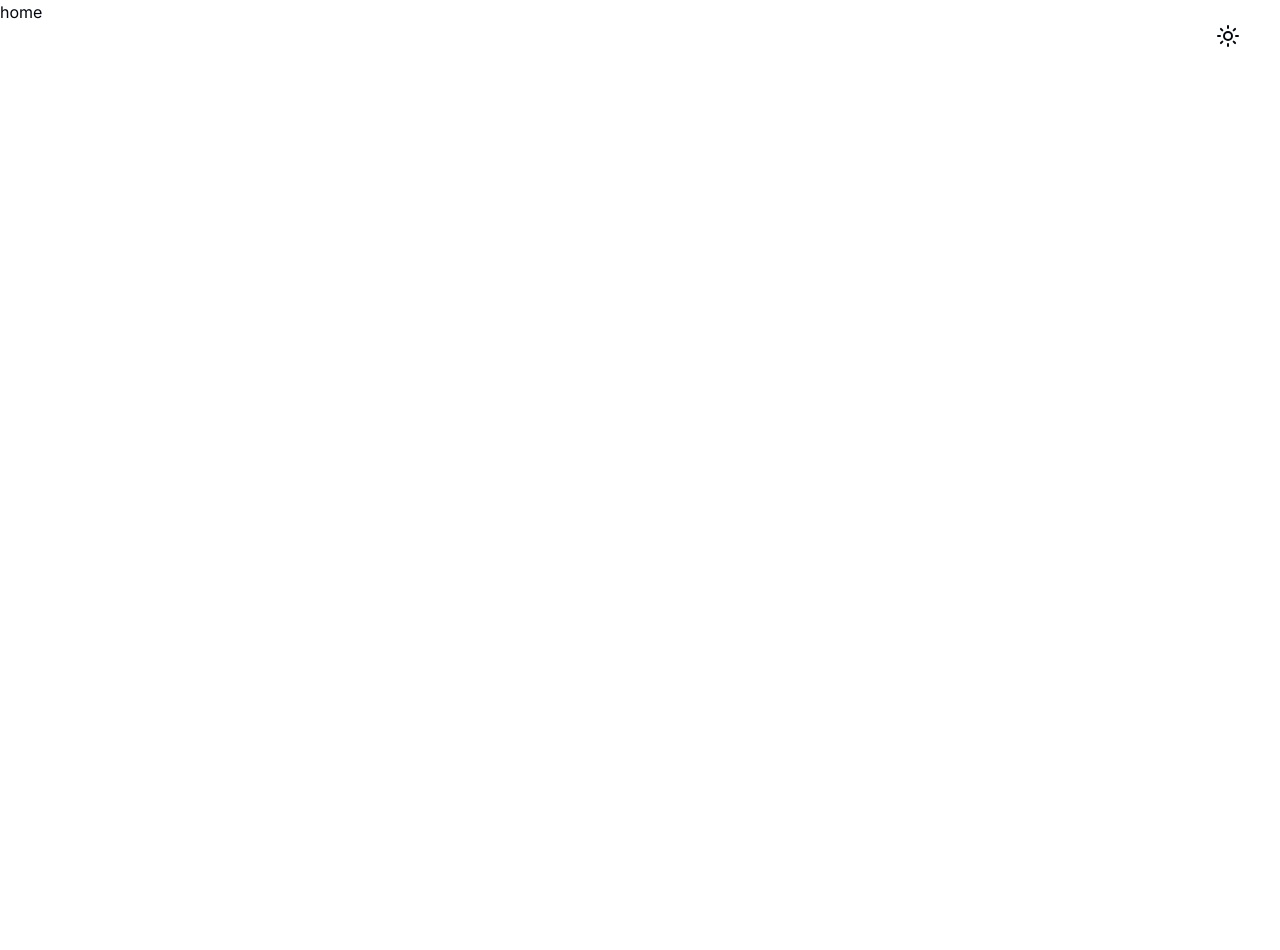
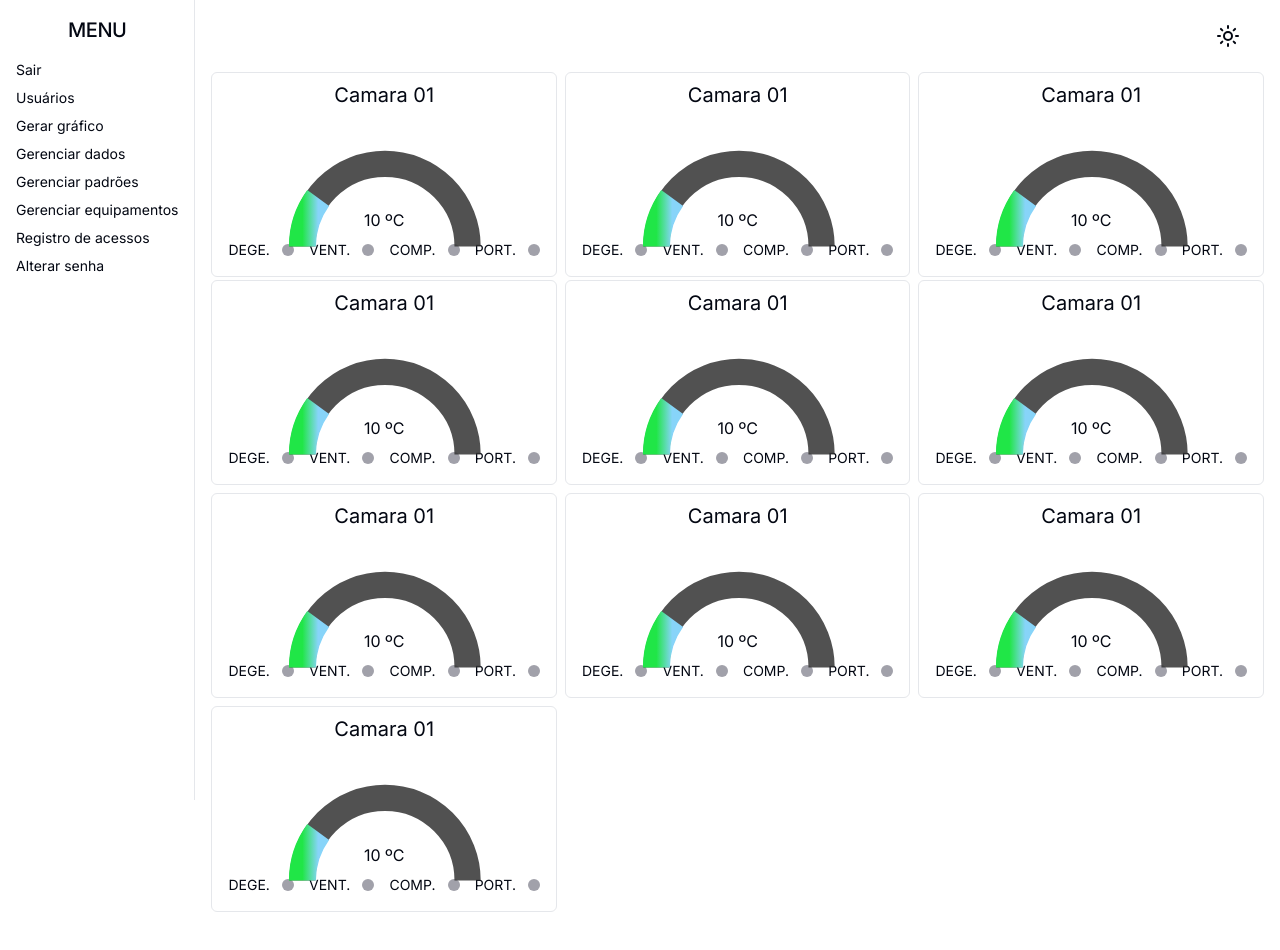
Before and after one commit to Frigosul/termografia, a Next.js app: page / in a window 1280 px wide. Shown: the top 950 px of the page. Before the commit the page ends 800 px from the top, so only its background shows below. Built offline with nearby package versions, Linux system fonts and the light colour scheme.

Commit message:
feat: create page home

```diff
--- a/package.json
+++ b/package.json
@@ -14,12 +14,14 @@
     "@radix-ui/react-label": "^2.1.0",
     "@radix-ui/react-slot": "^1.1.0",
     "@rocketseat/eslint-config": "^2.2.2",
+    "apexcharts": "^3.50.0",
     "class-variance-authority": "^0.7.0",
     "clsx": "^2.1.1",
     "lucide-react": "^0.408.0",
     "next": "14.2.5",
     "next-themes": "^0.3.0",
     "react": "^18",
+    "react-apexcharts": "^1.4.1",
     "react-dom": "^18",
     "react-hook-form": "^7.52.1",
     "tailwind-merge": "^2.4.0",
--- /dev/null
+++ b/src/app/(home)/components/sidebar/index.tsx
@@ -0,0 +1,20 @@
+
+
+export function SideBar() {
+
+  return (
+    <aside className="flex flex-col h-screen border-r px-4">
+      <p className="m-4 text-center text-xl uppercase tracking-tight font-medium">Menu</p>
+      <nav className="flex flex-col space-y-2">
+        <a className="font-normal text-sm" href="#">Sair</a>
+        <a className="font-normal text-sm" href="#">Usuários</a>
+        <a className="font-normal text-sm" href="#">Gerar gráfico</a>
+        <a className="font-normal text-sm" href="#">Gerenciar dados</a>
+        <a className="font-normal text-sm" href="#">Gerenciar padrões</a>
+        <a className="font-normal text-sm" href="#">Gerenciar equipamentos</a>
+        <a className="font-normal text-sm" href="#">Registro de acessos</a>
+        <a className="font-normal text-sm" href="#">Alterar senha</a>
+      </nav>
+    </aside>
+  )
+}
--- /dev/null
+++ b/src/app/(home)/components/temperature-chart.tsx
@@ -0,0 +1,84 @@
+"use client"
+import ApexCharts from "react-apexcharts";
+
+const options = {
+  colors: ["#20E647"],
+  plotOptions: {
+    radialBar: {
+      startAngle: -90,
+      endAngle: 90,
+      track: {
+        background: '#333',
+        startAngle: -90,
+        endAngle: 90,
+
+      },
+      dataLabels: {
+        name: {
+          show: false,
+        },
+        value: {
+          fontSize: "14px",
+          show: false,
+          formatter: function (value: number) {
+
+            if (value >= -100 && value <= 100) {
+              const valueInPercent = ((value + 100) / 200) * 100
+              return valueInPercent + "%"
+            } else {
+              return "Número fora do intervalor de -100 a 100"
+            }
+          },
+
+          color: "#fff",
+
+        },
+
+      },
+
+    }
+  },
+  fill: {
+    type: "gradient",
+    gradient: {
+      shade: "dark",
+      type: "horizontal",
+      gradientToColors: ["#87D4F9"],
+      stops: [0, 100]
+    }
+  },
+
+};
+
+
+
+
+export function TemperatureChart() {
+
+  return (
+    <div className="border rounded-md p-2">
+      <div className="flex flex-col">
+        <strong className="font-normal text-xl text-center">Camara 01</strong>
+        <div className="h-[10rem]">
+          <ApexCharts
+            type="radialBar"
+            series={[20]}
+            width={
+              330
+            }
+            options={
+              options
+            }
+          />
+        </div>
+        <p className="text-center mt-[-3.8rem]">10 ºC</p>
+      </div>
+      <div className="flex justify-between p-2">
+        <span className="font-normal text-sm flex items-center justify-center gap-3" >DEGE. <div className="w-3 h-3 rounded-full bg-zinc-400" /> </span>
+        <span className="font-normal text-sm flex items-center justify-center gap-3" >VENT. <div className="w-3 h-3 rounded-full bg-zinc-400" /> </span>
+        <span className="font-normal text-sm flex items-center justify-center gap-3" >COMP. <div className="w-3 h-3 rounded-full bg-zinc-400" /> </span>
+        <span className="font-normal text-sm flex items-center justify-center gap-3" >PORT. <div className="w-3 h-3 rounded-full bg-zinc-400" /> </span>
+      </div>
+    </div>
+  )
+}
--- /dev/null
+++ b/src/app/(home)/page.tsx
@@ -0,0 +1,23 @@
+
+import { SideBar } from "./components/sidebar";
+import { TemperatureChart } from "./components/temperature-chart";
+
+export default function Home() {
+  return (
+    <div className="flex w-screen">
+      <SideBar />
+      <main className="p-4 flex-1 grid grid-cols-home grid-rows-home gap-2  mt-14 items-start">
+        <TemperatureChart />
+        <TemperatureChart />
+        <TemperatureChart />
+        <TemperatureChart />
+        <TemperatureChart />
+        <TemperatureChart />
+        <TemperatureChart />
+        <TemperatureChart />
+        <TemperatureChart />
+        <TemperatureChart />
+      </main>
+    </div>
+  );
+}
--- a/src/app/auth/components/sign-in-form.tsx
+++ b/src/app/auth/components/sign-in-form.tsx
@@ -4,6 +4,7 @@ import { Button } from "@/components/ui/button";
 import { Input } from "@/components/ui/input";
 import { Label } from "@/components/ui/label";
 import { zodResolver } from '@hookform/resolvers/zod';
+import { useRouter } from "next/navigation";
 import { useForm } from 'react-hook-form';
 import { z } from 'zod';
 
@@ -16,11 +17,13 @@ type SignInForm = z.infer<typeof signInForm>
 
 export function SignInForm() {
 
+  const router = useRouter()
 
-  const { register, handleSubmit, formState: { isSubmitting } } = useForm<SignInForm>({ resolver: zodResolver(signInForm) });
+  const { register, handleSubmit, formState: { isSubmitting, errors }, } = useForm<SignInForm>({ resolver: zodResolver(signInForm) });
 
   function handleSignIn(data: SignInForm) {
     console.log(data)
+    router.push('/') // Redirect to home page after successful sign in
   }
 
   return (
@@ -28,10 +31,12 @@ export function SignInForm() {
       <div className="space-y-2">
         <Label htmlFor="username">Seu usuário</Label>
         <Input id="username" type="username" placeholder="Digite seu usuário..." {...register('username')} />
+        {errors.username?.message && <p className="text-red-500 text-sm font-light" >{errors.username?.message}</p>}
       </div>
       <div className="space-y-2">
         <Label htmlFor="password">Seu nome</Label>
         <Input id="password" type="password" placeholder="Digite sua senha..." {...register('password')} />
+        {errors.password?.message && <p className="text-red-500 text-sm font-light" >{errors.password?.message}</p>}
       </div>
 
       <Button className="w-full" disabled={isSubmitting} type="submit">Entrar</Button>
--- a/src/app/page.tsx
+++ /dev/null
@@ -1,6 +0,0 @@
-
-export default function Home() {
-  return (
-    <h1>home</h1>
-  );
-}
--- a/tailwind.config.ts
+++ b/tailwind.config.ts
@@ -70,6 +70,13 @@ const config = {
       fontFamily: {
         sans: ["var(--font-sans)", ...fontFamily.sans],
       },
+      gridTemplateColumns: {
+        home: 'repeat(auto-fit, minmax(330px, 1fr))'
+      },
+      gridTemplateRows: {
+        home: 'minmax(190px, 200px)'
+      }
+
     },
   },
   plugins: [require("tailwindcss-animate")],
```
Also changed, not shown: 1 other file (tests, documents, lock files or other folders).
